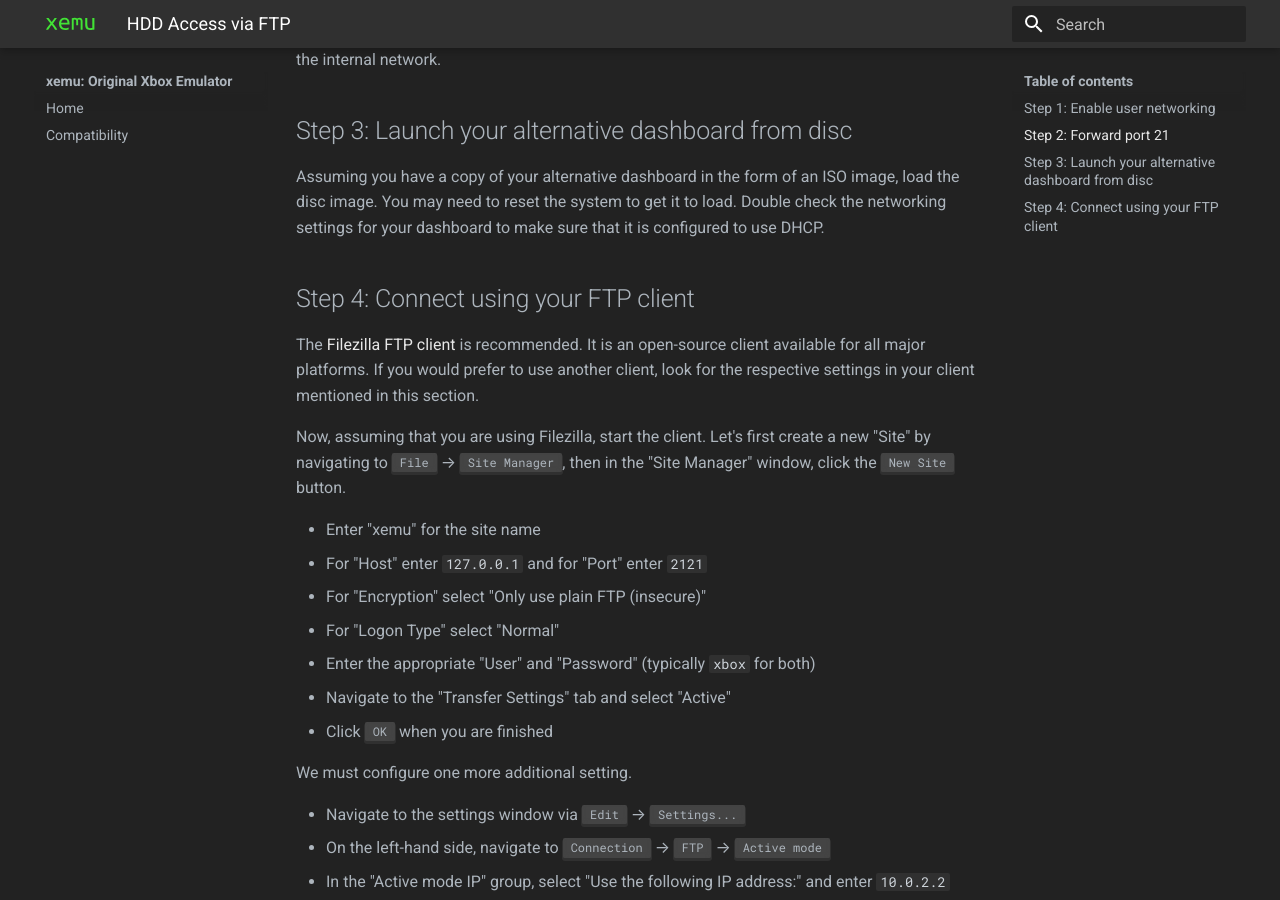
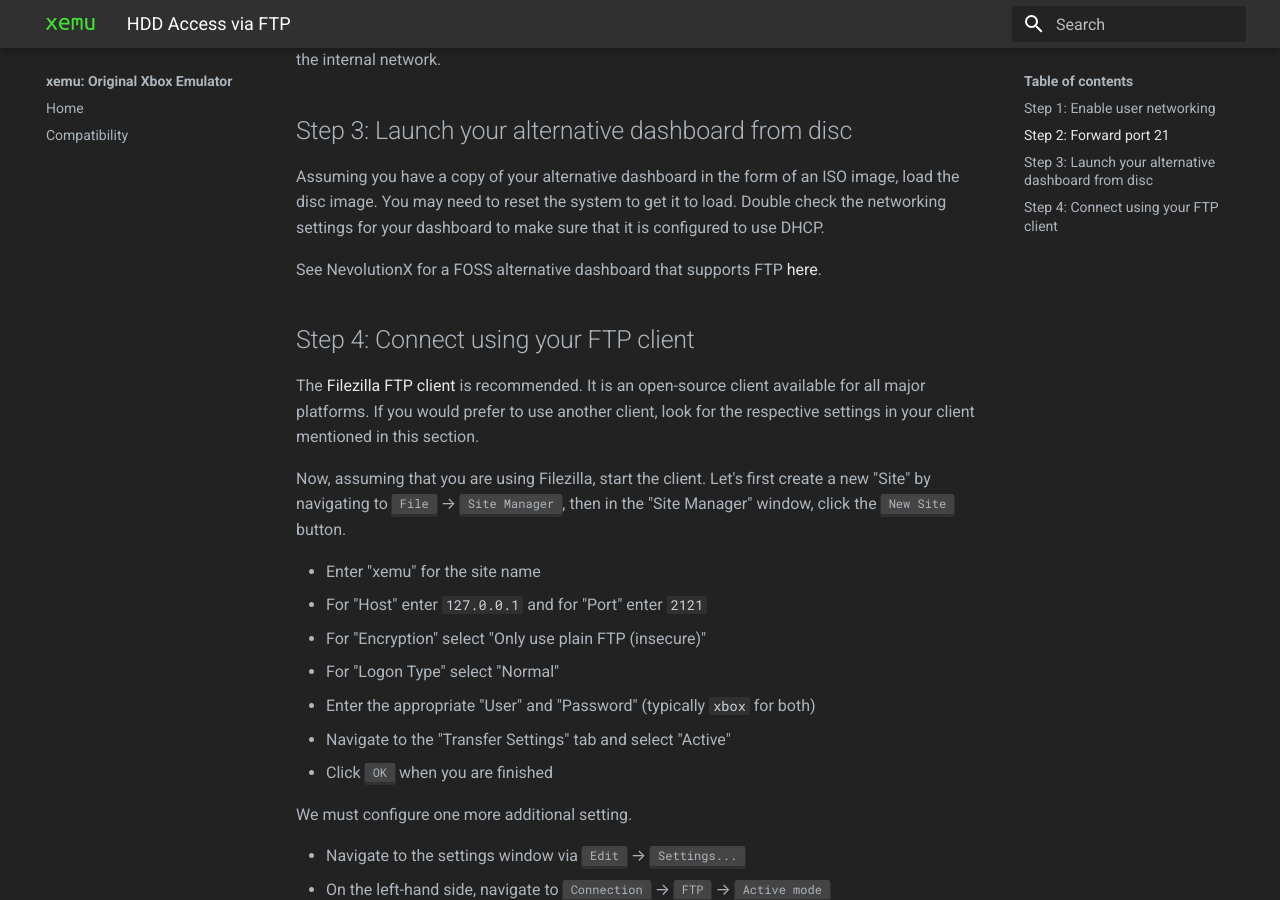
Before and after one commit to xemu-project/xemu-website, an MkDocs documentation site: the page built from docs/docs/ftp.md, in a window 1280 px wide and 900 px high, scrolled down 756 px. Built offline with MkDocs 1.6.1 and Material for MkDocs 9.7.7, drawn with Linux system fonts in a browser that asks for light colours.

Commit message:
ftp.md: Add NevolutionX related link (#45)

```diff
--- a/docs/docs/ftp.md
+++ b/docs/docs/ftp.md
@@ -34,6 +34,8 @@ Assuming you have a copy of your alternative dashboard in the form of an ISO
 image, load the disc image. You may need to reset the system to get it to
 load. Double check the networking settings for your dashboard to make sure
 that it is configured to use DHCP.
+
+See NevolutionX for a FOSS alternative dashboard that supports FTP [here](https://github.com/dracc/NevolutionX).
 
 ## Step 4: Connect using your FTP client
 The [Filezilla FTP client](https://filezilla-project.org/) is recommended. It
```
